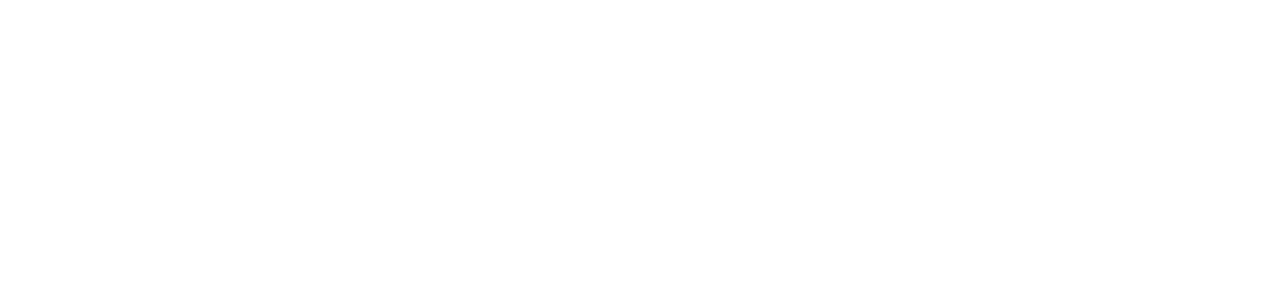
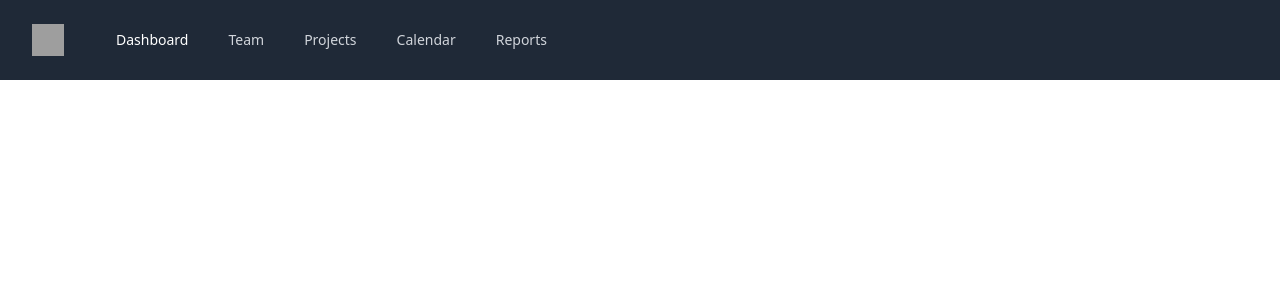
Before and after one commit to faisalalm01/Invofest, a React (Create React App) app: page /Workshop in a window 1280 px wide. Before the commit this address had no page. Shown: the top 300 px of the page. Built offline with nearby package versions, Linux system fonts and the light colour scheme; grey boxes are pictures that could not be loaded.

Commit message:
workshop

```diff
--- a/src/App.js
+++ b/src/App.js
@@ -3,6 +3,7 @@
 
 import Dashboard from './pages/Dashboard';
 import LandingPage from './pages/LandingPage';
+import Workshop from './pages/workshop/workshop';
 
 
 
@@ -12,7 +13,9 @@
      <Router>
       <Routes>
         <Route path='/' element = {<Dashboard/>} />
-        <Route path='/test' element = {<LandingPage/>} />
+          <Route path='/test' element={<LandingPage />} />
+          <Route path='/Workshop' element={<Workshop/>} />
+
       </Routes>
      </Router>
     </>
--- a/src/pages/workshop/workshop.jsx
+++ b/src/pages/workshop/workshop.jsx
@@ -0,0 +1,12 @@
+import React from 'react'
+import Navbars from '../../components/Navbars'
+
+
+export default function workshop() {
+  return (
+      <div>
+          <Navbars />
+
+    </div>
+  )
+}
```
